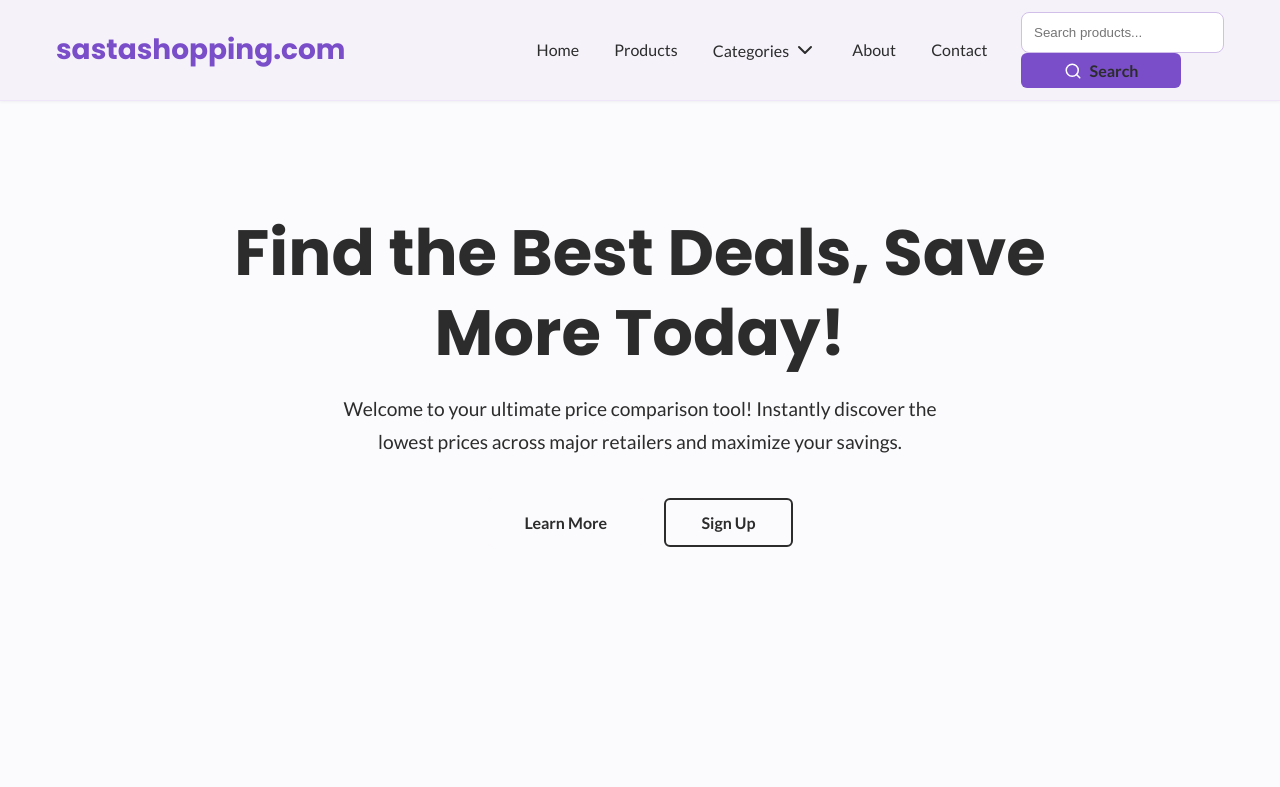
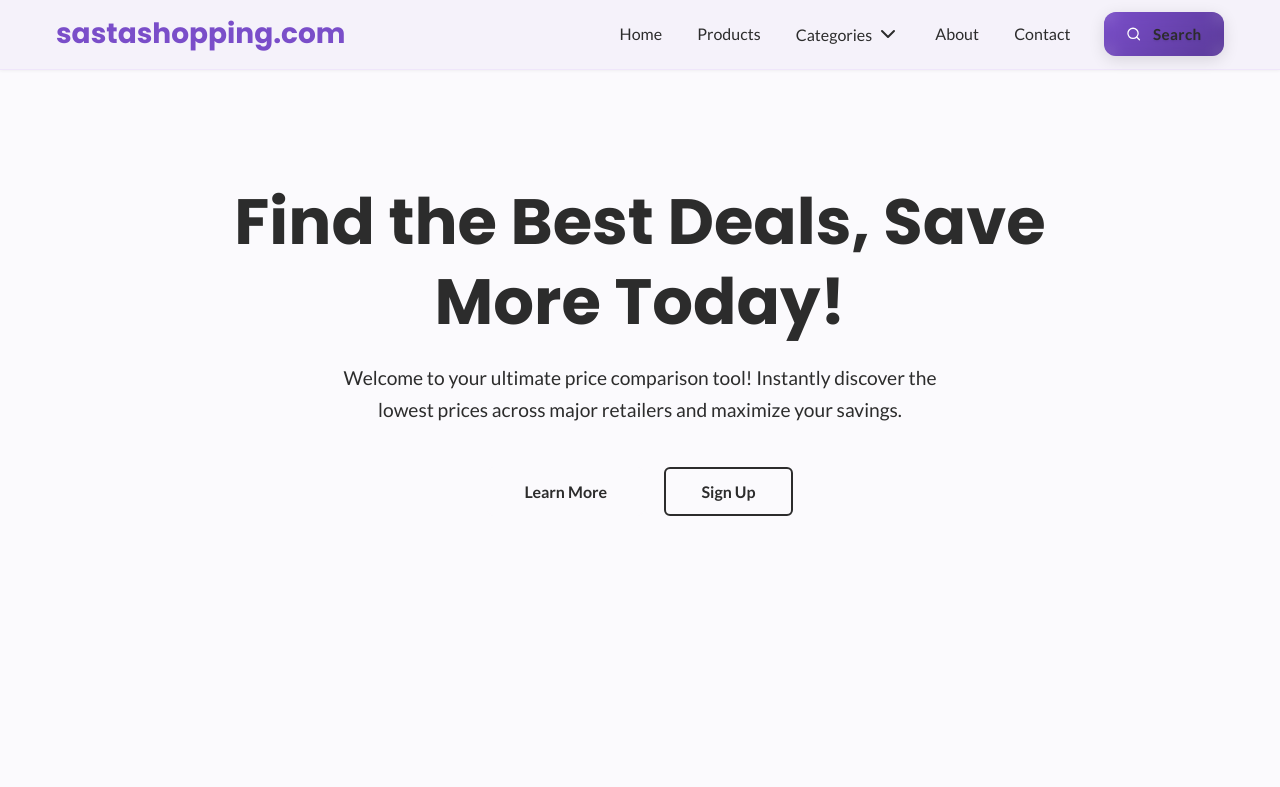
Before and after one commit to shiveshhcodes/sastashopping.com, a React (Vite) app: page / in a window 1280 px wide. Shown: the top 787 px of the page. Built offline with nearby package versions, Linux system fonts and the light colour scheme.

Commit message:
basic changes

```diff
--- a/src/components/Navbar.module.css
+++ b/src/components/Navbar.module.css
@@ -1,5 +1,3 @@
-/* Navbar.module.css */
-
 .navbar {
   /* Match screenshot: White background, black text */
   background-color: var(--bg-200);
@@ -49,6 +47,9 @@
   transition: color 0.2s ease-in-out;
   display: flex;
   align-items: center;
+  /* Ensure consistent baseline alignment */
+  height: 44px; /* Match search container height */
+  line-height: 44px; /* Vertically align text */
 }
 
 .navLink:hover {
@@ -70,6 +71,8 @@
   display: flex;
   align-items: center;
   transition: color 0.2s ease-in-out;
+   /* Ensure consistent baseline alignment */
+  height: 44px; /* Match search container height */
 }
 
 .dropdownToggle:hover {
@@ -122,64 +125,165 @@
   color: var(--primary-100);
 }
 
-/* Search Button */
-.searchButton {
-  background-color: var(--primary-100);
-  color: var(--bg-300);
-  font-weight: 600;
-  font-family: var(--font-body);
-  padding: 0.5rem 1.5rem;
-  border-radius: 6px;
-  border: none;
-  transition: background-color 0.2s ease, transform 0.1s ease;
+/* --- Search Container and Animation (Desktop) --- */
+.searchContainer {
   display: flex;
   align-items: center;
-  gap: 0.5rem;
-  min-width: 140px;
-  justify-content: center;
+  position: relative;
+  /* Initial state: Looks like a button/link */
+  width: 120px; /* Adjust width to fit button text */
+  height: 44px; /* Match other nav items */
+  transition: all 0.6s cubic-bezier(0.68, -0.55, 0.265, 1.55); /* Loose animation */
+  cursor: pointer;
+  border-radius: 12px; /* Match button border-radius */
+  overflow: hidden; /* Hide overflowing input initially */
+  background: linear-gradient(135deg, var(--primary-100) 0%, var(--primary-200) 100%); /* Button background */
+  box-shadow: 0 4px 16px rgba(0, 0, 0, 0.12); /* Button shadow */
+}
+
+/* Expanded state */
+.searchContainer.searchExpanded {
+  width: 380px; /* Expanded width */
+  background: var(--bg-300); /* Input background */
+  box-shadow: 0 4px 16px rgba(0, 0, 0, 0.08); /* Input shadow */
+  border: 2px solid var(--primary-100); /* Input border */
+}
+
+.searchInput {
+  position: absolute;
+  left: 0;
+  width: 100%;
+  height: 100%;
+  padding: 0.5rem 3.2rem 0.5rem 1.4rem;
+  border: none; /* Border handled by container */
+  border-radius: 12px;
+  background-color: transparent; /* Transparent, container has background */
+  color: var(--text-100);
+  font-size: 0.95rem;
+  /* Initial state: Hidden */
+  opacity: 0;
+  transform: translateX(-20px) scale(0.95);
+  transition: all 0.6s cubic-bezier(0.68, -0.55, 0.265, 1.55); /* Loose animation */
+  pointer-events: none; /* Prevent interaction when hidden */
+}
+
+.searchContainer.searchExpanded .searchInput {
+  opacity: 1;
+  transform: translateX(0) scale(1);
+  pointer-events: auto; /* Allow interaction when visible */
+}
+
+.searchInput:focus {
+  outline: none;
+  border-color: var(--primary-200); /* Focus border color */
+  box-shadow: 0 8px 20px rgba(0, 0, 0, 0.12); /* Focus shadow */
+  background-color: white; /* White background on focus */
+}
+
+.searchButton {
+  position: absolute; /* Position inside container */
+  right: 0; /* Align to the right */
+  top: 0;
+  bottom: 0;
+  width: 100%; /* Button takes full width initially */
+  background: transparent; /* Background handled by container */
+  color: white; /* Button text color */
+  font-weight: 600;
+  font-size: 0.95rem;
+  font-family: var(--font-body);
+  padding: 0.6rem 1.4rem;
+  border-radius: 12px;
+  border: none;
+  transition: all 0.4s cubic-bezier(0.68, -0.55, 0.265, 1.55); /* Loose animation */
+  display: flex;
+  align-items: center;
+  justify-content: center; /* Center content */
+  gap: 0.7rem;
+  z-index: 1; /* Above input */
+  cursor: pointer;
+  backdrop-filter: blur(8px); /* Blur effect */
 }
 
 .searchButton:hover {
-  background-color: var(--primary-200);
-  transform: translateY(-1px);
+  transform: translateY(-2px) scale(1.02);
+  box-shadow: 0 8px 20px rgba(0, 0, 0, 0.15);
+  background: linear-gradient(135deg, var(--primary-200) 0%, var(--primary-100) 100%); /* Hover background */
 }
 
-.searchIcon {
-  color: var(--bg-300);
+/* Expanded state: Button becomes just an icon */
+.searchContainer.searchExpanded .searchButton {
+  position: absolute;
+  right: 8px; /* Position icon on the right */
+  top: 50%;
+  transform: translateY(-50%); /* Center vertically */
+  background: transparent; /* No background */
+  color: var(--primary-100); /* Icon color */
+  padding: 0.6rem;
+  width: auto; /* Auto width */
+  height: auto; /* Auto height */
+  box-shadow: none; /* No shadow */
+  border-radius: 50%; /* Make it round */
+  justify-content: center; /* Center icon */
 }
 
+.searchContainer.searchExpanded .searchButton:hover {
+  color: var(--primary-200);
+  background-color: var(--bg-200);
+  transform: translateY(-50%) scale(1.1); /* Scale up on hover */
+}
+
+
+.searchIcon {
+  color: inherit;
+  transition: all 0.4s cubic-bezier(0.68, -0.55, 0.265, 1.55); /* Loose animation */
+}
+
+/* Expanded state: Icon might scale slightly */
+.searchContainer.searchExpanded .searchIcon {
+  transform: scale(1.1);
+}
+
+.searchContainer.searchExpanded .searchButton:hover .searchIcon {
+  transform: scale(1.1) rotate(-90deg); /* Rotate on hover in expanded state */
+}
+
+.searchText {
+  transition: all 0.5s cubic-bezier(0.68, -0.55, 0.265, 1.55); /* Loose animation */
+  opacity: 1;
+  white-space: nowrap;
+  letter-spacing: 0.4px;
+  text-shadow: 0 1px 2px rgba(0, 0, 0, 0.1);
+}
+
+/* Expanded state: Hide text */
+.searchContainer.searchExpanded .searchText {
+  opacity: 0;
+  width: 0;
+  overflow: hidden;
+}
+
+/* Remove desktopSearch container as it's now inline */
 .desktopSearch {
   display: none;
 }
 
-@media (min-width: 768px) {
-  .desktopSearch {
-    display: block;
-  }
 
-  .searchButton {
-    min-width: 160px;
-  }
-}
-
-.mobileSearchButton {
-  width: 100%;
+/* Mobile Search Styles */
+.mobileSearchContainer {
   margin-top: 1rem;
-  text-align: center;
-  background-color: var(--primary-100);
-  border: none;
-  color: var(--bg-300);
-  padding: 0.75rem 1.5rem;
-  border-radius: 6px;
-  font-weight: 600;
   display: flex;
-  align-items: center;
-  justify-content: center;
+  flex-direction: column;
   gap: 0.5rem;
 }
 
-.mobileSearchButton:hover {
-  background-color: var(--primary-200);
+.mobileSearchInput {
+  width: 100%;
+  padding: 0.75rem 1rem;
+  border: 1px solid var(--border-light);
+  border-radius: 6px;
+  background-color: var(--bg-300);
+  color: var(--text-100);
+  font-size: 0.9rem;
 }
 
 /* Mobile Menu Styles */
@@ -236,3 +340,9 @@
 .mobileNavLink:hover {
   background-color: var(--bg-off-white);
 }
+
+/* Style for the mobile search button to match others */
+.mobileSearchButton {
+    width: 100%;
+    justify-content: center;
+}
```
Also changed, not shown: src/index.css (line endings or trailing spaces), src/styles/global.css (line endings or trailing spaces).
